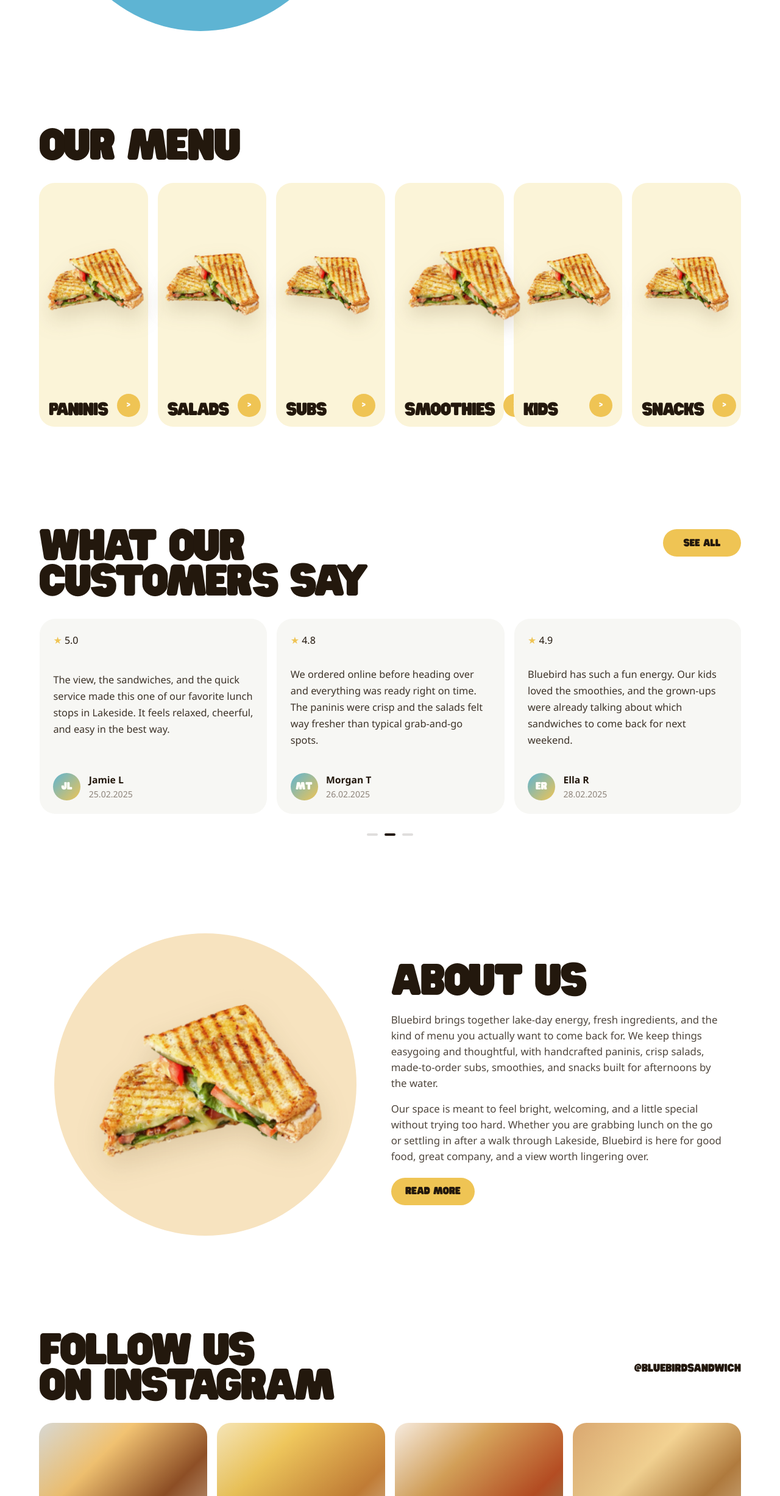
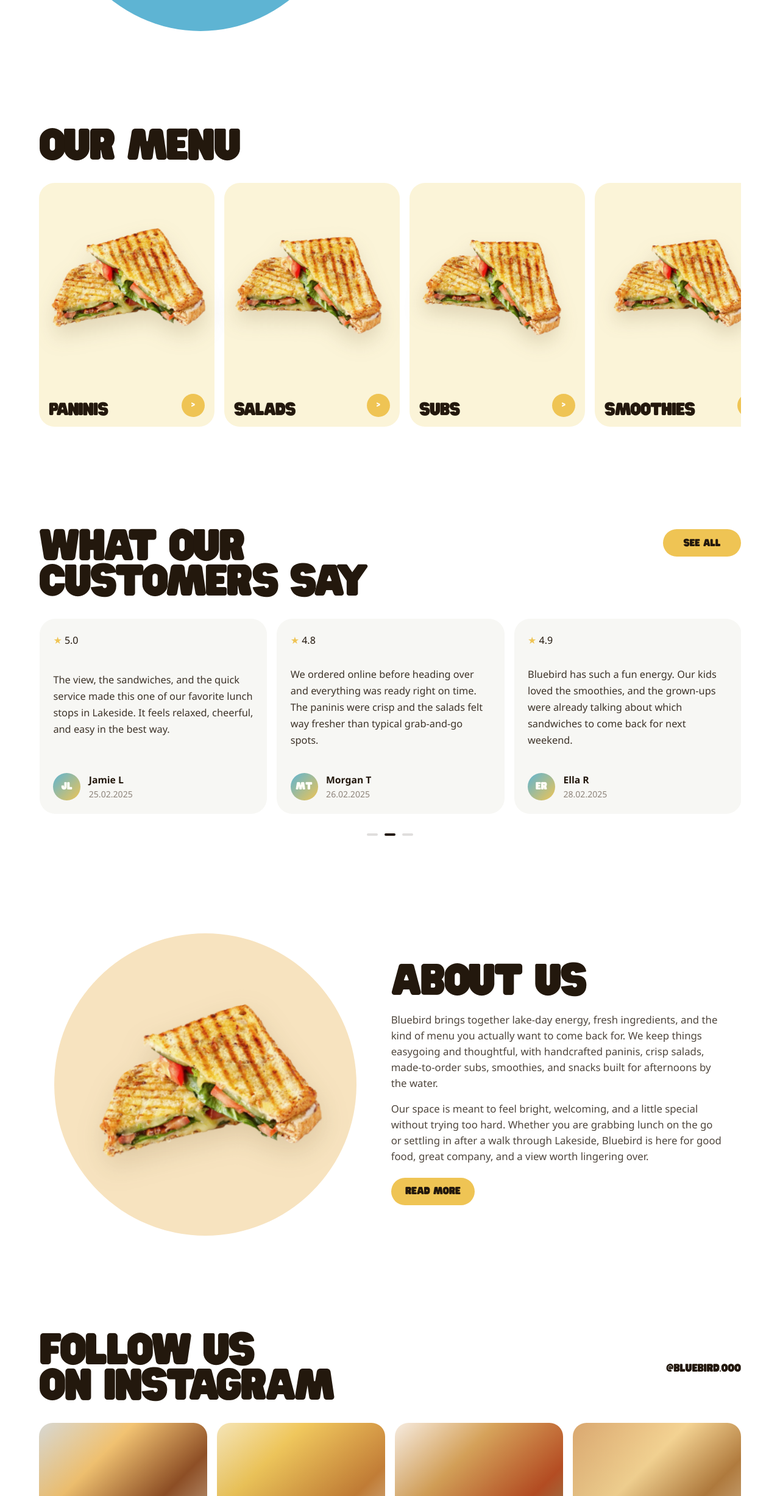
Before and after one commit to andrewchwalik/bluebird, a React (Vite) app: page / in a window 1280 px wide. Shown: the part 2003-4457 px from the top of the page at 61% size. Built offline with nearby package versions, Linux system fonts and the light colour scheme.

Commit message:
Fix menu row overflow and update Instagram handle

```diff
--- a/src/App.css
+++ b/src/App.css
@@ -539,8 +539,9 @@ main {
 .menu-showcase-grid {
   display: grid;
   grid-auto-flow: column;
-  width: min(100%, 84rem);
-  grid-auto-columns: minmax(0, calc((100% - 3rem) / 4.05));
+  width: 100%;
+  grid-auto-columns: 18rem;
+  justify-content: start;
   gap: 1rem;
   overflow-x: auto;
   padding-bottom: 0.5rem;
--- a/src/App.tsx
+++ b/src/App.tsx
@@ -409,7 +409,7 @@ function App() {
               <span>On Instagram</span>
             </h2>
             <a className="instagram-handle" href="#visit">
-              @bluebirdsandwich
+              @bluebird.ooo
             </a>
           </div>
 
```
